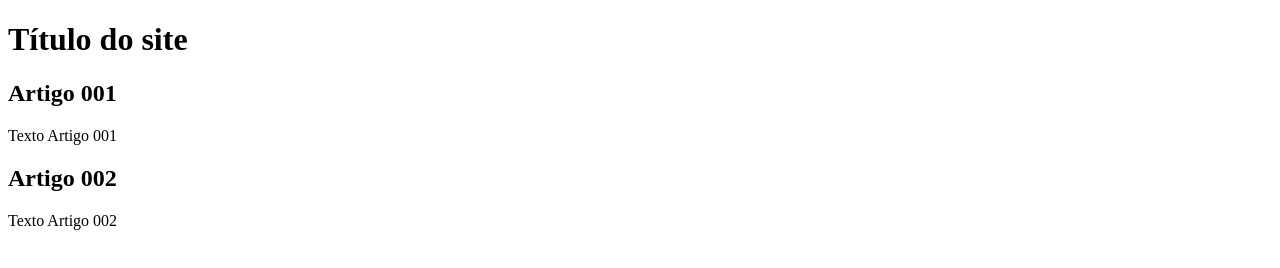
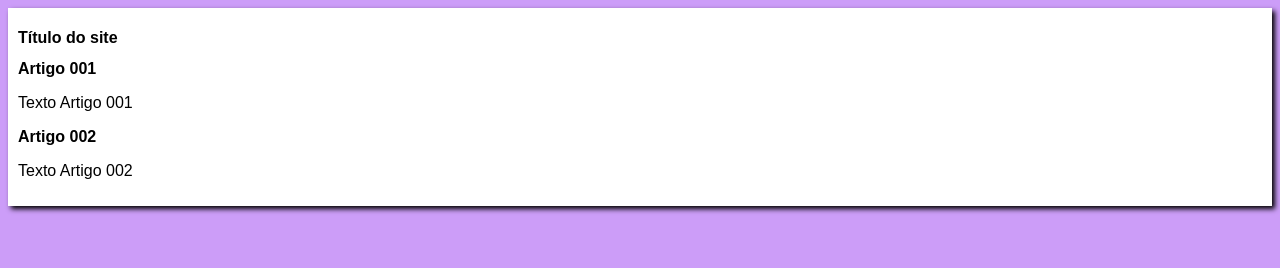
Before and after one commit to Jefferson-Marcelo/projeto-site, a plain HTML site: page index.html in a window 1280 px wide. Drawn offline with Linux system fonts and the light colour scheme.

Commit message:
Iniciei o desing

```diff
--- /dev/null
+++ b/estilos/style.css
@@ -0,0 +1,16 @@
+*{
+    font-family: Arial, Helvetica, sans-serif;
+    font-size: 16px;
+}
+
+body{
+    background-color: rgb(204, 157,248);
+}
+
+main {
+    background-color: white;
+    white-space: 500px;
+    margin: auto;
+    padding: 10px;
+    box-shadow: 3px 3px 5px rgb(0, 0, 0.473);
+}
--- a/index.html
+++ b/index.html
@@ -4,6 +4,7 @@
     <meta charset="UTF-8">
     <meta name="viewport" content="width=device-width, initial-scale=1.0">
     <title>Site de Git e GitHub</title>
+    <link rel="stylesheet" href="estilos/style.css">
 </head>
 <body>
 
```
